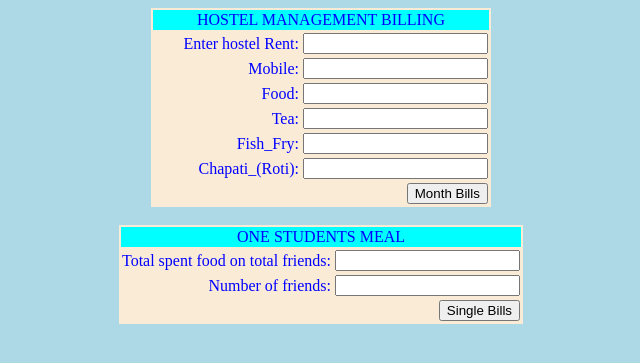
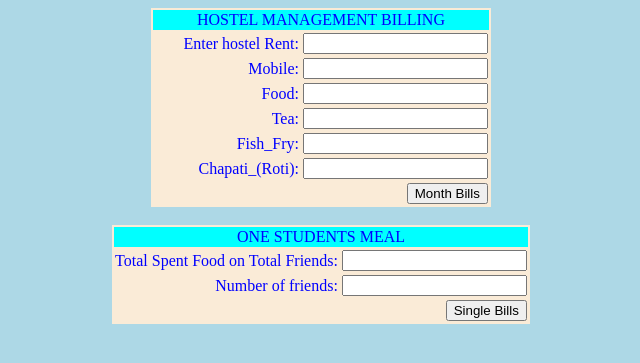
Before and after one commit to RahulSinghazm/Web_App, a Django app: page /billingapp/Getinput in a window 1280 px wide. Shown: the top 363 px of the page, without its empty margins (319-959 px from the left). Run offline with Django 3.2, Linux system fonts and the light colour scheme.

Commit message:
Update base.html

```diff
--- a/projectNew/templates/base.html
+++ b/projectNew/templates/base.html
@@ -23,7 +23,7 @@
 <form action="./Food" method="get">
     <table border="0" id="tbl" align="center"><br>
         <tr><td align="center" colspan="2" bgcolor="aqua">ONE STUDENTS MEAL</td></tr>
-    <tr><td align="right">Total spent food on total friends:</td><td><input type="text" name="s1"></td></tr>
+    <tr><td align="right">Total Spent Food on Total Friends:</td><td><input type="text" name="s1"></td></tr>
     <tr><td align="right">Number of friends:</td><td><input type="text" name="s2"></td></tr>
     <tr><td colspan="2" align="right"><input type="submit" value="Single Bills">
     </table>
```
